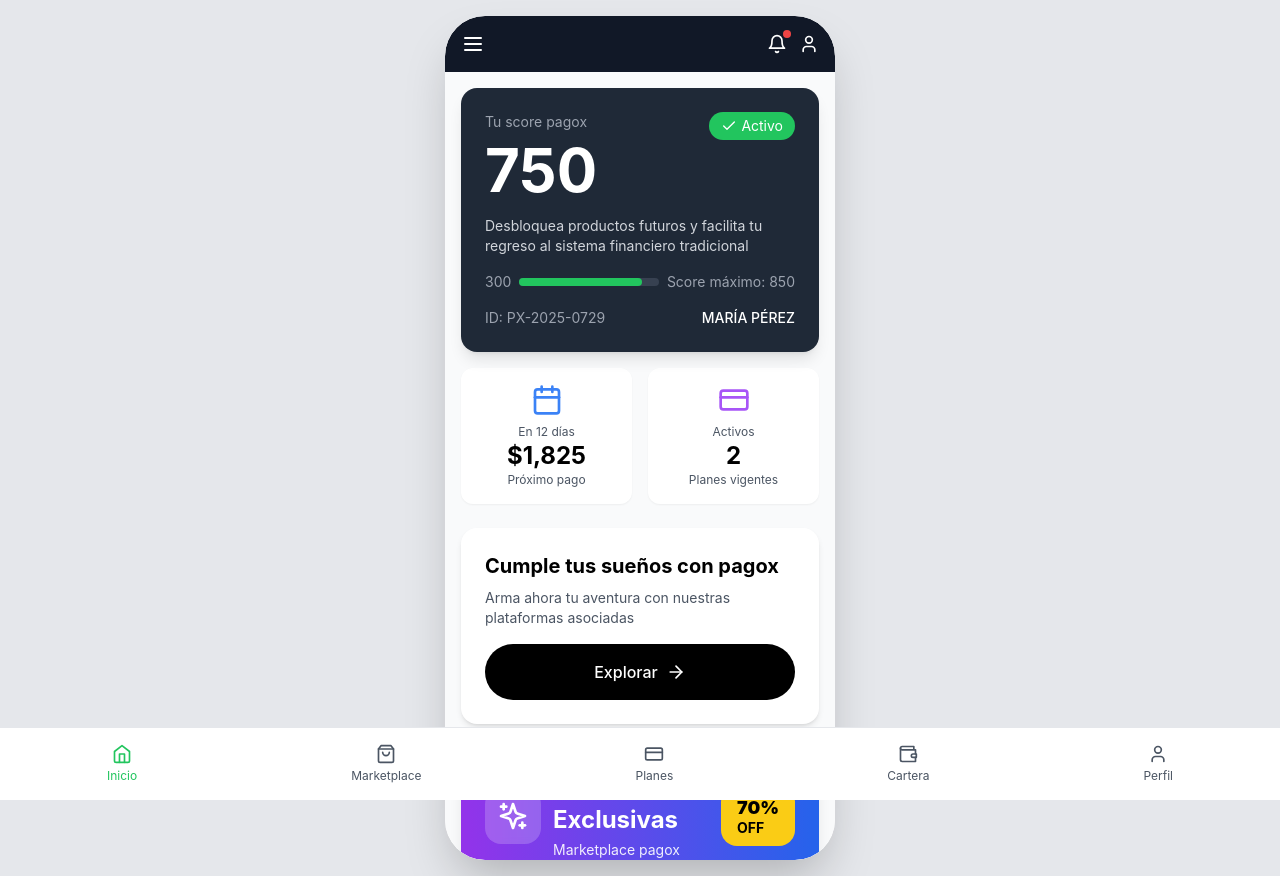
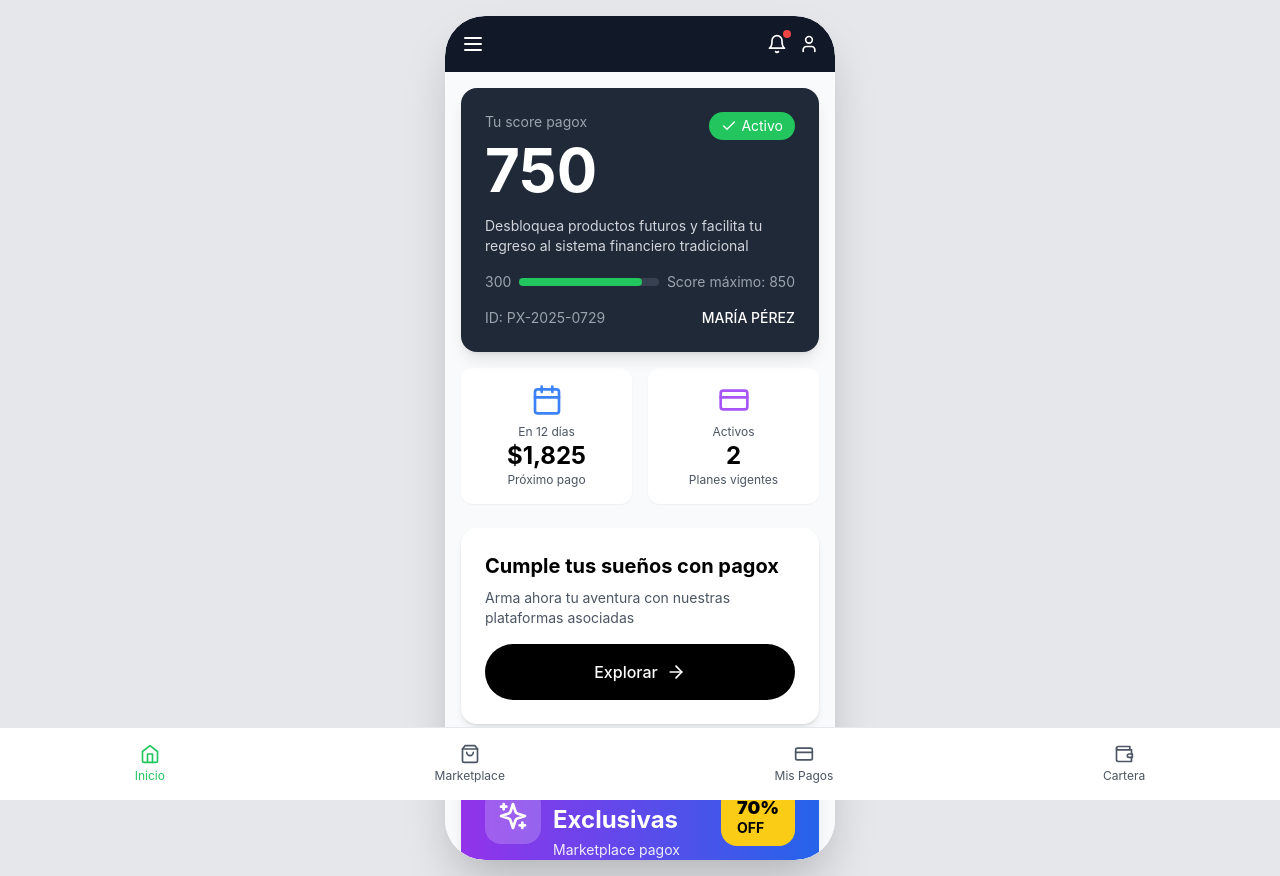
Before and after one commit to Rene-Nun/Pagox_proto_ux, a Next.js app: page / in a window 1280 px wide. Built offline with nearby package versions, Linux system fonts and the light colour scheme.

Commit message:
Actualizar BottomNav.tsx

```diff
--- a/app/components/BottomNav.tsx
+++ b/app/components/BottomNav.tsx
@@ -1,4 +1,4 @@
-import { Home, ShoppingBag, CreditCard, Wallet, User } from 'lucide-react'
+import { Home, ShoppingBag, CreditCard, Wallet } from 'lucide-react'
 
 interface BottomNavProps {
   activeTab: string
@@ -9,9 +9,8 @@ export default function BottomNav({ activeTab, onNavigate }: BottomNavProps) {
   const navItems = [
     { icon: Home, label: 'Inicio', screen: 'home', tab: 'home' },
     { icon: ShoppingBag, label: 'Marketplace', screen: 'marketplace', tab: 'marketplace' },
-    { icon: CreditCard, label: 'Planes', screen: 'plans', tab: 'plans' },
-    { icon: Wallet, label: 'Cartera', screen: 'wallet', tab: 'wallet' },
-    { icon: User, label: 'Perfil', screen: 'profile', tab: 'profile' }
+    { icon: CreditCard, label: 'Mis Pagos', screen: 'plans', tab: 'plans' },
+    { icon: Wallet, label: 'Cartera', screen: 'wallet', tab: 'wallet' }
   ]
 
   return (
```
